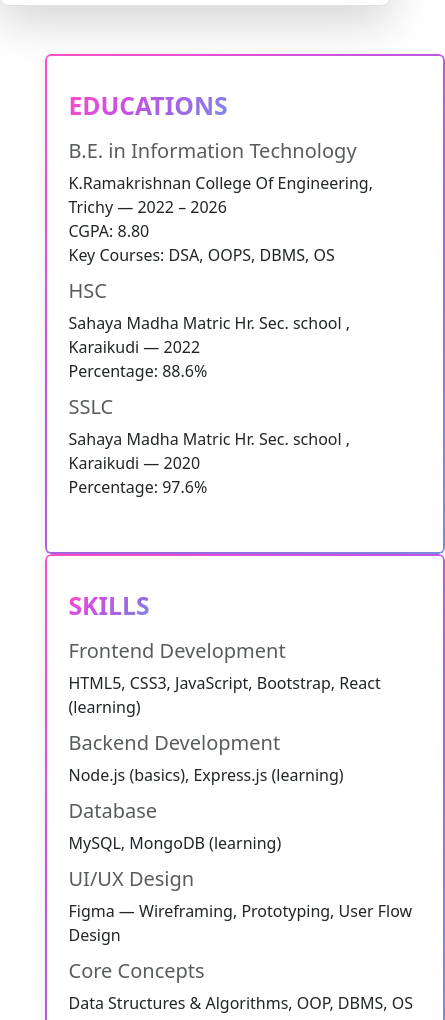
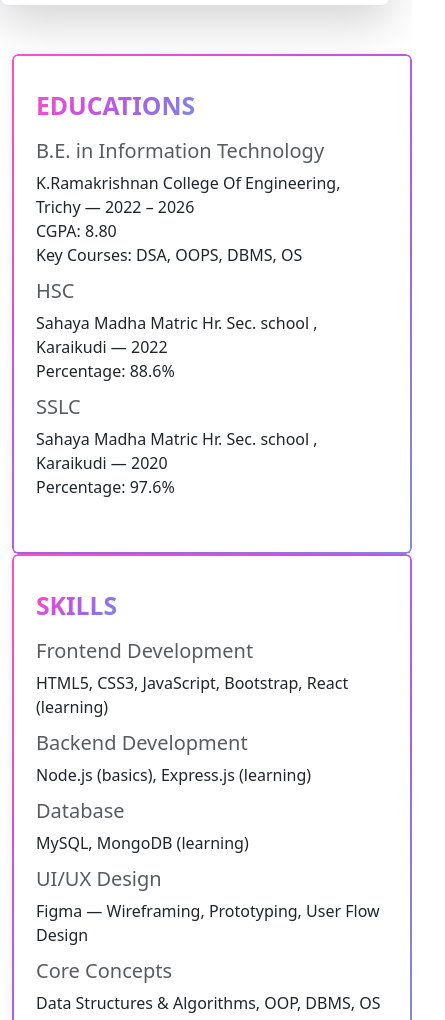
Before and after one commit to Axshaya/capstone-project-2, a plain HTML site: page index.html in a window 390 px wide. Shown: the part 2580-3600 px from the top of the page, 445 px wide, since content can reach past the window. Drawn offline with nearby package versions, Linux system fonts and the light colour scheme.

Commit message:
Update index.html

```diff
--- a/index.html
+++ b/index.html
@@ -63,7 +63,7 @@
   <section id="resume">
     <div class="container marketing ">
       <div class="row d-flex justify-content-center">
-        <div class=" col-10 col-sm-8 col-lg-4">
+        <div class="col-sm-8 col-lg-4">
           <div class="card position-relative z-1" style="width: 25rem; height: 500px">
             <div class="card-body">
               <h2 class="fw-bold text-body-emphasis lh-1 mb-4 mt-3"><span class="gradient-text">EDUCATIONS</span></h2>
@@ -90,7 +90,7 @@
             </div>
           </div>
         </div><!-- /.col-lg-4 -->
-        <div class=" col-10 col-sm-8 col-lg-4 ">
+        <div class="col-sm-8 col-lg-4 ">
           <div class="card position-relative z-1" style="width: 25rem; height: 500px">
             <div class="card-body">
               <h2 class="fw-bold text-body-emphasis lh-1 mb-4 mt-3"><span class="gradient-text">SKILLS</span></h2>
@@ -107,7 +107,7 @@
             </div>
           </div>
         </div><!-- /.col-lg-4 -->
-        <div class="col-10 col-sm-8 col-lg-4">
+        <div class="col-sm-8 col-lg-4">
           <div class="card position-relative z-1" style="width: 25rem; height: 500px">
             <div class="card-body">
               <h2 class="fw-bold text-body-emphasis lh-1 mb-4 mt-3"><span class="gradient-text">OTHERS</span></h2>
```
